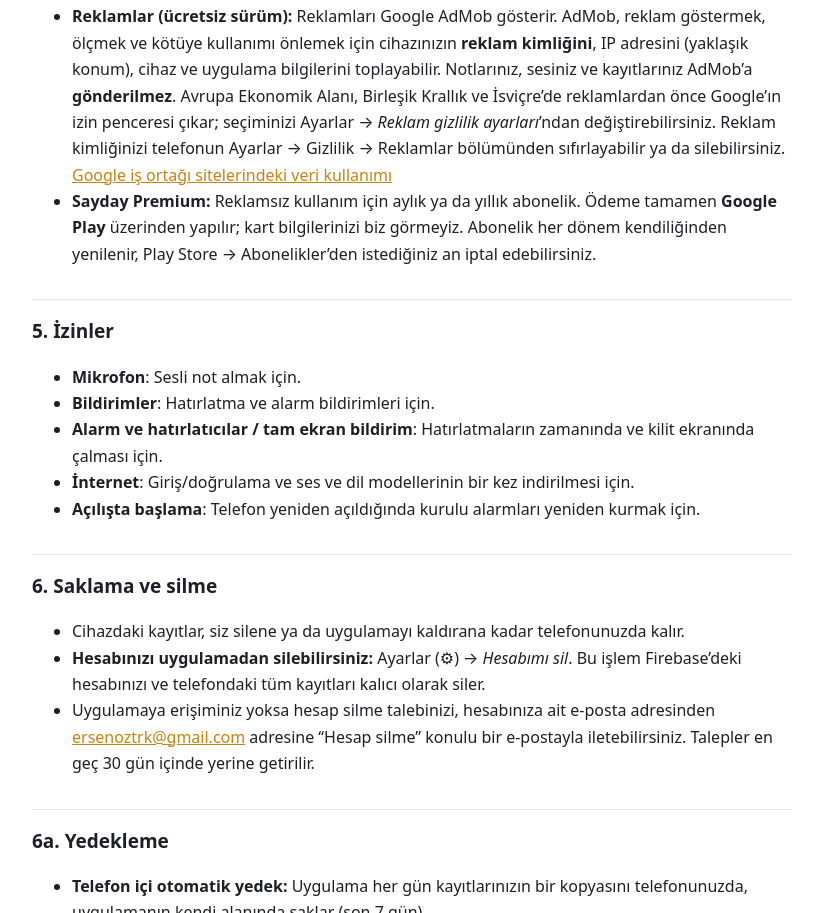
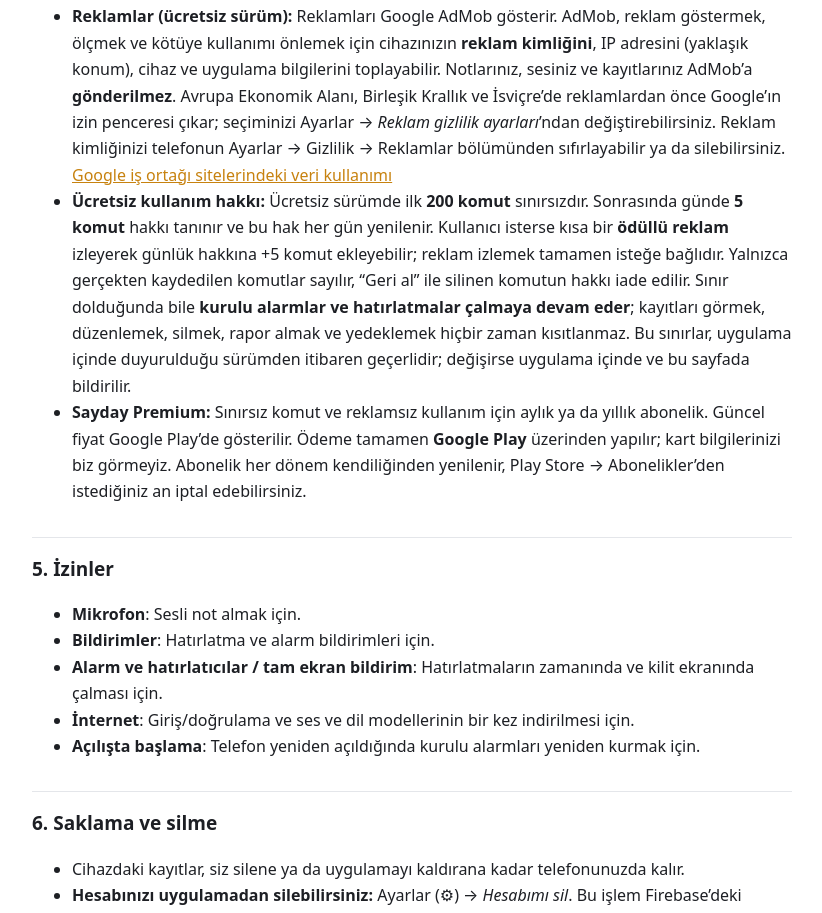
Before and after one commit to merenyazilim/sayday, a plain HTML site: page gizlilik-politikasi.html in a window 1280 px wide. Shown: the part 1682-2595 px from the top of the page, without its empty margins (228-1050 px from the left). Drawn offline with Linux system fonts and the light colour scheme.

Commit message:
Ücretsiz kullanım hakkı ve Premium bilgisi eklendi

```diff
--- a/gizlilik-politikasi.html
+++ b/gizlilik-politikasi.html
@@ -21,7 +21,7 @@
 <body>
 <main>
   <h1>Sayday – Gizlilik Politikası</h1>
-  <p class="muted">Son güncelleme: 24 Kasım 2026 · <a href="privacy-policy.html">English</a></p>
+  <p class="muted">Son güncelleme: 25 Kasım 2026 · <a href="privacy-policy.html">English</a></p>
 
   <p>Bu politika, <strong>Sayday</strong> Android uygulamasının (“Uygulama”) hangi bilgileri topladığını,
   nasıl kullandığını ve haklarınızı açıklar. Uygulamanın geliştiricisi Ersen Öztürk’tür (“biz”).</p>
@@ -72,7 +72,13 @@
       penceresi çıkar; seçiminizi Ayarlar → <em>Reklam gizlilik ayarları</em>’ndan değiştirebilirsiniz. Reklam kimliğinizi telefonun
       Ayarlar → Gizlilik → Reklamlar bölümünden sıfırlayabilir ya da silebilirsiniz.
       <a href="https://policies.google.com/technologies/partner-sites">Google iş ortağı sitelerindeki veri kullanımı</a></li>
-    <li><strong>Sayday Premium:</strong> Reklamsız kullanım için aylık ya da yıllık abonelik. Ödeme tamamen <strong>Google Play</strong> üzerinden yapılır;
+    <li><strong>Ücretsiz kullanım hakkı:</strong> Ücretsiz sürümde ilk <strong>200 komut</strong> sınırsızdır. Sonrasında günde
+      <strong>5 komut</strong> hakkı tanınır ve bu hak her gün yenilenir. Kullanıcı isterse kısa bir <strong>ödüllü reklam</strong> izleyerek
+      günlük hakkına +5 komut ekleyebilir; reklam izlemek tamamen isteğe bağlıdır. Yalnızca gerçekten kaydedilen komutlar sayılır,
+      “Geri al” ile silinen komutun hakkı iade edilir. Sınır dolduğunda bile <strong>kurulu alarmlar ve hatırlatmalar çalmaya devam eder</strong>;
+      kayıtları görmek, düzenlemek, silmek, rapor almak ve yedeklemek hiçbir zaman kısıtlanmaz. Bu sınırlar, uygulama içinde duyurulduğu
+      sürümden itibaren geçerlidir; değişirse uygulama içinde ve bu sayfada bildirilir.</li>
+    <li><strong>Sayday Premium:</strong> Sınırsız komut ve reklamsız kullanım için aylık ya da yıllık abonelik. Güncel fiyat Google Play’de gösterilir. Ödeme tamamen <strong>Google Play</strong> üzerinden yapılır;
       kart bilgilerinizi biz görmeyiz. Abonelik her dönem kendiliğinden yenilenir, Play Store → Abonelikler’den istediğiniz an iptal edebilirsiniz.</li>
   </ul>
 
```
